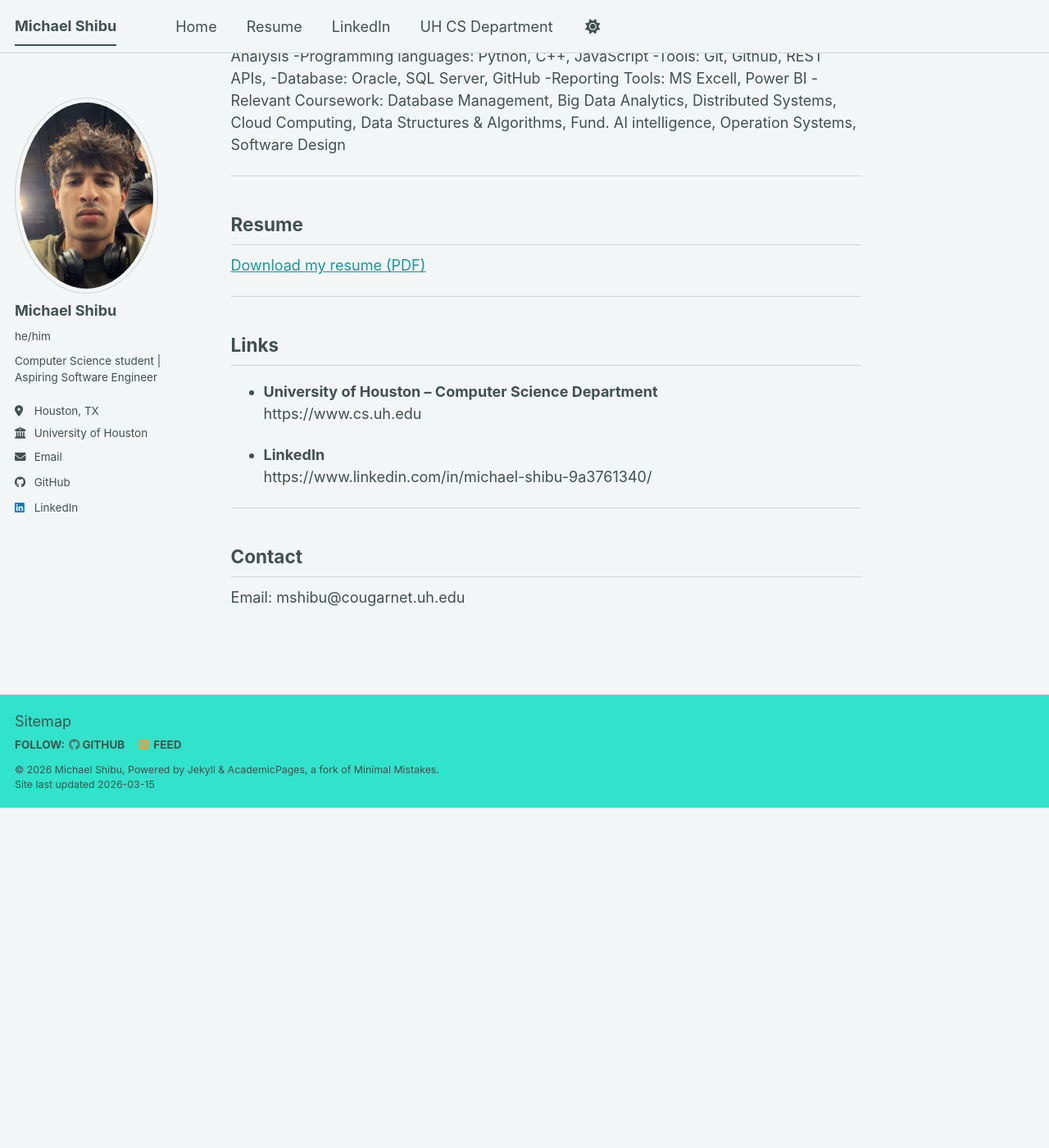
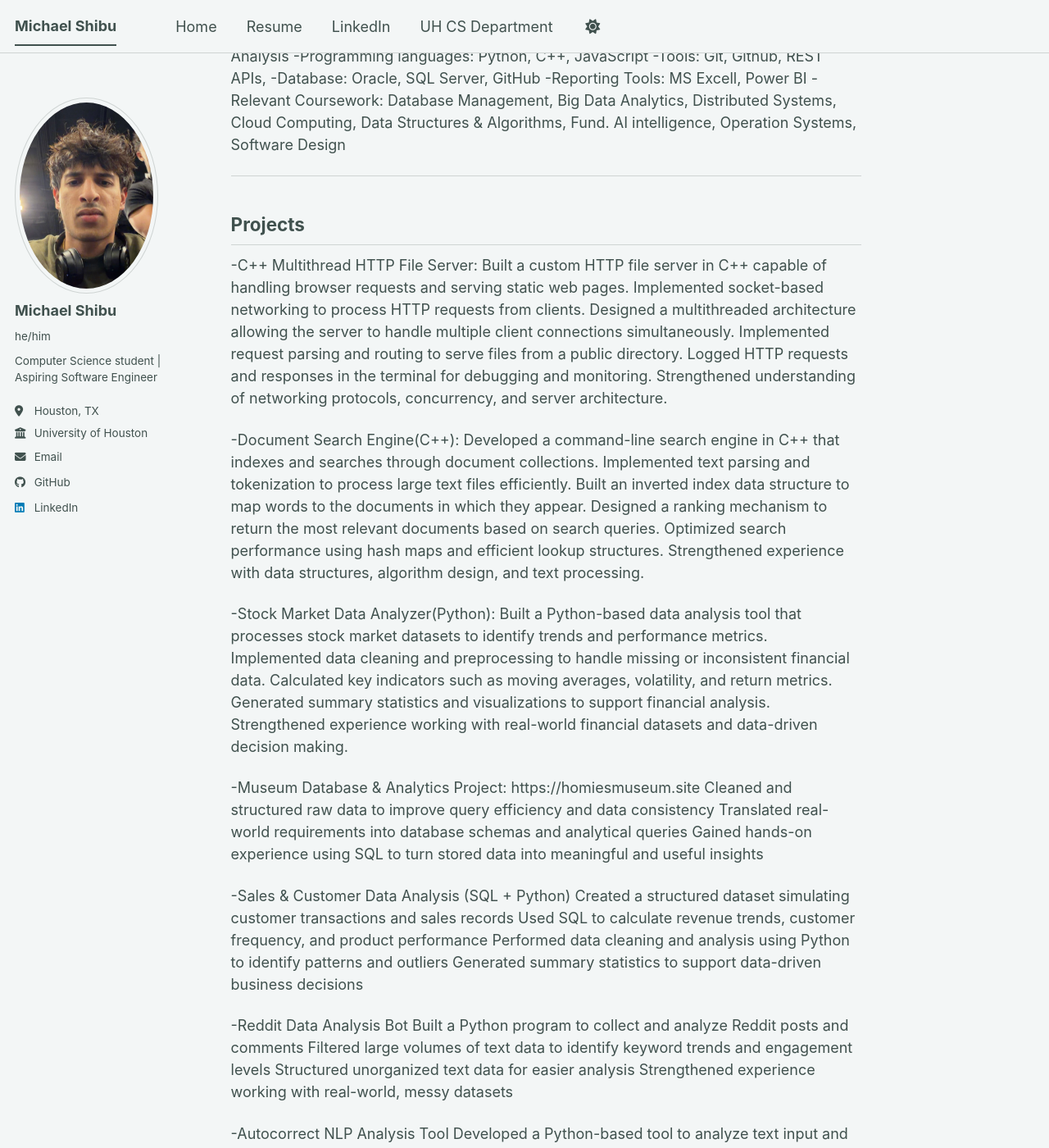
Before and after one commit to michaelshibu101-sketch/michaelshibu101-sketch.github.io, a Jekyll site: the page built from _pages/about.md, in a window 1280 px wide and 1400 px high, scrolled down 594 px. Shown: the whole window at 82% size. Built offline with Jekyll 4.4.1, drawn with Linux system fonts in a browser that asks for light colours; a script bundle is joined from its source files by our own code; library files that are not in the unit come from our copies; before the commit the page ends 1579 px from its top, so only the background shows below that; some of the changed text lies outside the part shown.

Commit message:
Update about.md

```diff
--- a/_pages/about.md
+++ b/_pages/about.md
@@ -34,9 +34,59 @@ intelligence, Operation Systems, Software Design
 
 ---
 
-## Resume
+## Projects
 
-[Download my resume (PDF)](/files/MichaelShibuResume.pdf)
+-C++ Multithread HTTP File Server:
+Built a custom HTTP file server in C++ capable of handling browser requests and serving static web pages.
+Implemented socket-based networking to process HTTP requests from clients.
+Designed a multithreaded architecture allowing the server to handle multiple client connections simultaneously.
+Implemented request parsing and routing to serve files from a public directory.
+Logged HTTP requests and responses in the terminal for debugging and monitoring.
+Strengthened understanding of networking protocols, concurrency, and server architecture.
+
+-Document Search Engine(C++):
+Developed a command-line search engine in C++ that indexes and searches through document collections.
+Implemented text parsing and tokenization to process large text files efficiently.
+Built an inverted index data structure to map words to the documents in which they appear.
+Designed a ranking mechanism to return the most relevant documents based on search queries.
+Optimized search performance using hash maps and efficient lookup structures.
+Strengthened experience with data structures, algorithm design, and text processing.
+
+-Stock Market Data Analyzer(Python):
+Built a Python-based data analysis tool that processes stock market datasets to identify trends and performance metrics.
+Implemented data cleaning and preprocessing to handle missing or inconsistent financial data.
+Calculated key indicators such as moving averages, volatility, and return metrics.
+Generated summary statistics and visualizations to support financial analysis.
+Strengthened experience working with real-world financial datasets and data-driven decision making.
+
+-Museum Database & Analytics Project: https://homiesmuseum.site
+Cleaned and structured raw data to improve query efficiency and data consistency
+Translated real-world requirements into database schemas and analytical queries
+Gained hands-on experience using SQL to turn stored data into meaningful and useful insights
+
+-Sales & Customer Data Analysis (SQL + Python)
+Created a structured dataset simulating customer transactions and sales records
+Used SQL to calculate revenue trends, customer frequency, and product performance
+Performed data cleaning and analysis using Python to identify patterns and outliers
+Generated summary statistics to support data-driven business decisions
+
+-Reddit Data Analysis Bot
+Built a Python program to collect and analyze Reddit posts and comments
+Filtered large volumes of text data to identify keyword trends and engagement levels
+Structured unorganized text data for easier analysis
+Strengthened experience working with real-world, messy datasets
+
+-Autocorrect NLP Analysis Tool
+Developed a Python-based tool to analyze text input and correct spelling and grammar
+Processed unstructured language data to identify common error patterns
+Improved accuracy by combining rule based logic with pre-trained NLP models
+Built understanding of how data quality impacts model performance
+
+-Live Code Reloading System (C++)
+Designed a modular C++ library supporting runtime updates
+Focused on performance, reliability, and maintainability
+Strengthened logical reasoning and debugging skills
+______________________________________________________________________
 
 ---
 
```
